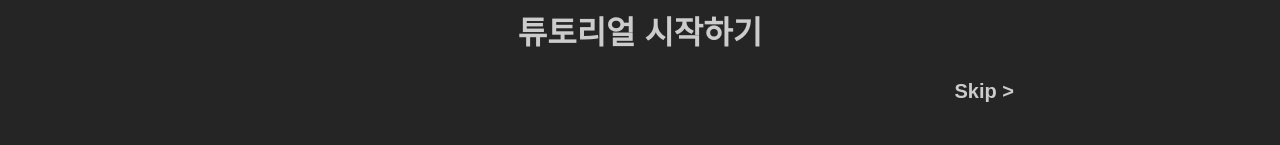
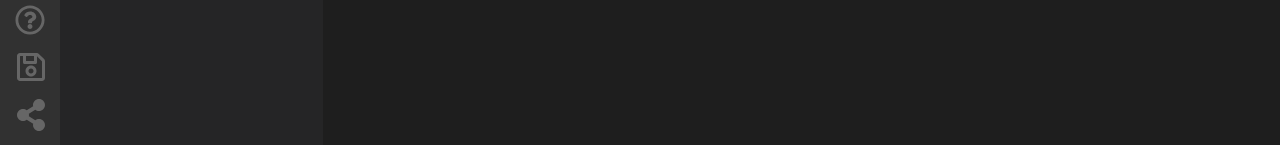
Before and after one commit to boostcamp-2020/Project15-B-Client-Based-Formula-Editor, a React app: page / in a window 1280 px wide. Shown: the part 585-730 px from the top of the page. Built offline with nearby package versions, Linux system fonts and the light colour scheme.

Commit message:
fix: 튜토리얼 끝날 때 오류 수정
스킵/끝날 때 나던 오류 수정함 by 우민님

```diff
--- a/src/App.jsx
+++ b/src/App.jsx
@@ -1,5 +1,6 @@
 import React from "react";
 import { BrowserRouter, Route } from "react-router-dom";
+import { useSelector } from "react-redux";
 
 import GlobalStyle from "./GlobalStyle";
 import QueryStringCatcher from "./containers/QueryStringCatcher";
@@ -7,12 +8,14 @@ import TutorialContainer from "./containers/TutorialContainer";
 import MainContainer from "./containers/MainContainer";
 
 export default function App() {
+	const isTutorialOn = useSelector(state => state.isTutorialOn);
+
 	return (
 		<BrowserRouter>
 			<Route exact path="/">
 				<GlobalStyle />
 				<QueryStringCatcher />
-				<TutorialContainer />
+				{isTutorialOn && <TutorialContainer />}
 				<MainContainer />
 			</Route>
 		</BrowserRouter>
--- a/src/actionCreator.js
+++ b/src/actionCreator.js
@@ -151,4 +151,9 @@ export default {
 	setSidebarState(state, { payload }) {
 		state.sidebarState = payload;
 	},
+	toggleIsTutorialOn(state, { payload }) {
+		localStorage.setItem("isTutorialOn", payload);
+
+		state.isTutorialOn = payload;
+	},
 };
--- a/src/containers/SideBar.jsx
+++ b/src/containers/SideBar.jsx
@@ -2,7 +2,7 @@ import React, { useState, useCallback } from "react";
 import { useSelector, useDispatch } from "react-redux";
 import html2canvas from "html2canvas";
 
-import { openBubblePopup, addRecentItem, setSidebarState } from "../slice";
+import { openBubblePopup, addRecentItem, setSidebarState, toggleIsTutorialOn } from "../slice";
 import { encodeLatex } from "../util";
 import popup from "../popup";
 import { color } from "../GlobalStyle";
@@ -45,8 +45,7 @@ export default function SideBar({ sidebarWidth }) {
 
 		if (!answer) return;
 
-		localStorage.removeItem("isTutorialDone");
-		location.reload();
+		dispatch(toggleIsTutorialOn(true));
 	}, []);
 
 	const handleDownloadAsImage = useCallback(async () => {
@@ -133,9 +132,9 @@ export default function SideBar({ sidebarWidth }) {
 					/>
 				</SideBarTabLayout>
 				{sidebarState &&
-				<SideBarContentLayout>
-					{tabMap[tabState]}
-				</SideBarContentLayout>
+					<SideBarContentLayout>
+						{tabMap[tabState]}
+					</SideBarContentLayout>
 				}
 			</SideBarLayout>
 		</>
--- a/src/containers/TutorialContainer.jsx
+++ b/src/containers/TutorialContainer.jsx
@@ -1,16 +1,18 @@
 import React, { useState, useEffect } from "react";
+import { useSelector, useDispatch } from "react-redux";
 
+import { toggleIsTutorialOn } from "../slice";
 import TutorialMain from "../presentationals/TutorialMain";
 
 const BROWSER_WIDTH = window.innerWidth;
-const MAX_DIFFERENCE = 100000;
 
 export default function TutorialContainer() {
+	const dispatch = useDispatch();
 	const [browserWidth, setBrowserWidth] = useState(BROWSER_WIDTH);
 	const [slide, setSlide] = useState(0);
-	const isTutorialDone = localStorage.getItem("isTutorialDone");
+	const isTutorialOn = useSelector(state => state.isTutorialOn);
 
-	if (isTutorialDone) {
+	if (!isTutorialOn) {
 		return null;
 	}
 
@@ -23,8 +25,8 @@ export default function TutorialContainer() {
 	};
 
 	const handleSlideEnd = () => {
-		setSlide(slide - MAX_DIFFERENCE);
-		localStorage.setItem("isTutorialDone", true);
+		setSlide(0);
+		dispatch(toggleIsTutorialOn(false));
 	};
 
 	useEffect(() => {
--- a/src/slice.js
+++ b/src/slice.js
@@ -47,6 +47,7 @@ const { reducer, actions } = createSlice({
 		},
 		buffer: [],
 		sidebarState: true,
+		isTutorialOn: JSON.parse(localStorage.getItem("isTutorialOn")),
 	},
 	reducers: actionCreator,
 });
@@ -78,6 +79,7 @@ export const {
 	setCharacterTabState,
 	setBuffer,
 	setSidebarState,
+	toggleIsTutorialOn,
 } = actions;
 
 const setPopup = (dispatch, config, ms) => {
```
